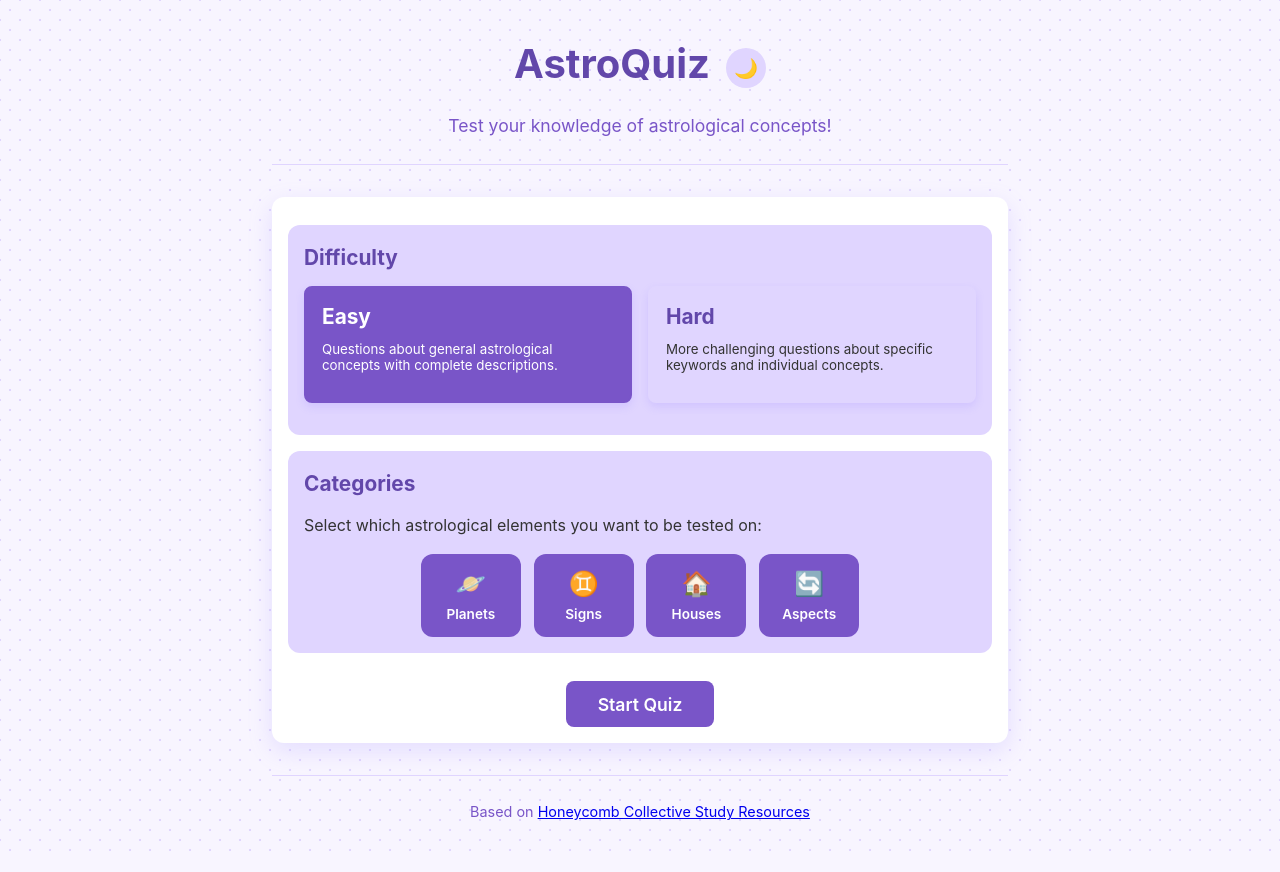
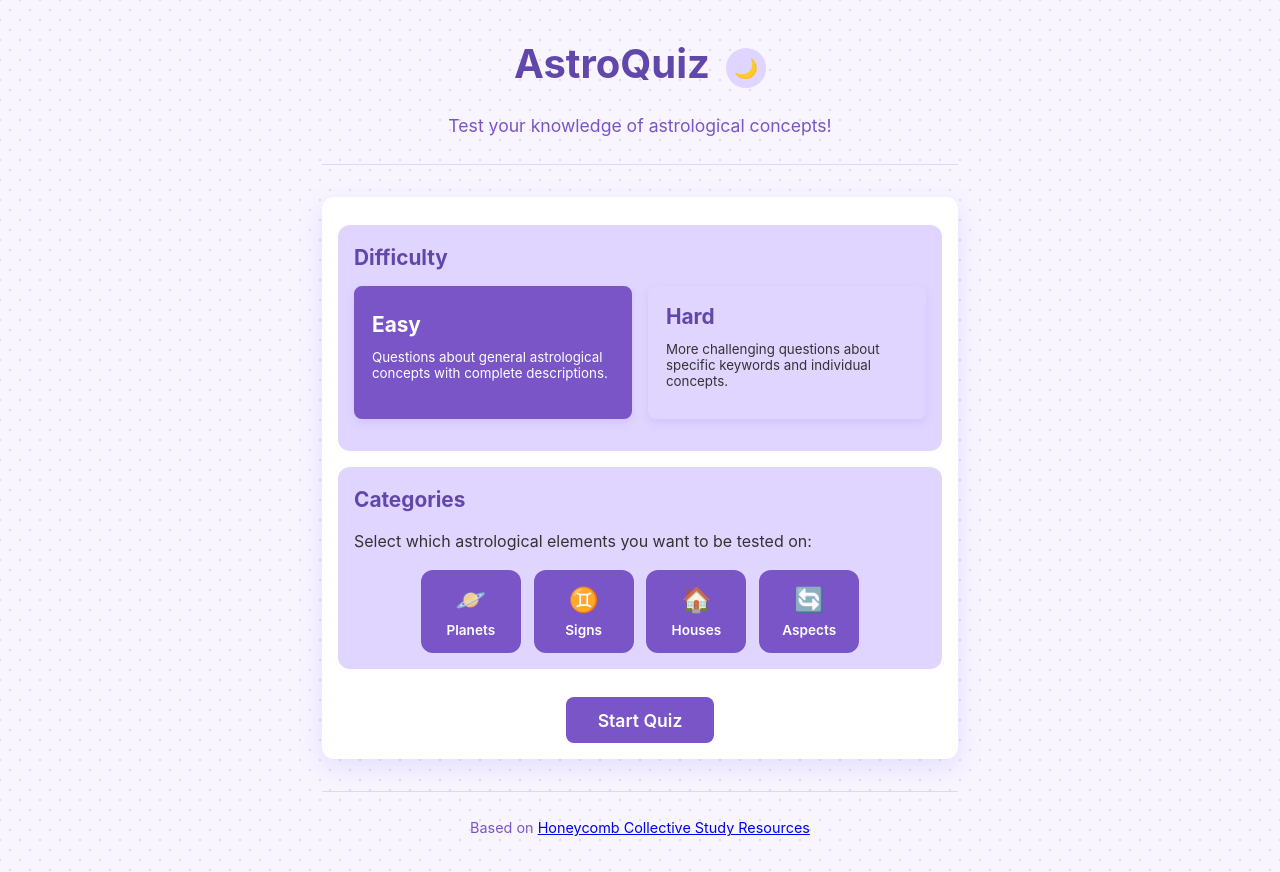
Before and after one commit to jmkawooya/AstroQuiz, a React (Vite) app: page / in a window 1280 px wide. Built offline with nearby package versions, Linux system fonts and the light colour scheme.

Commit message:
Reduce overall width of the quiz interface for better proportions

```diff
--- a/src/App.css
+++ b/src/App.css
@@ -69,7 +69,7 @@ body {
 
 /* App layout */
 .app {
-  max-width: 800px;
+  max-width: 700px;
   margin: 0 auto;
   padding: 2rem;
   display: flex;
@@ -422,6 +422,9 @@ body {
   box-shadow: 0 8px 24px var(--shadow-color);
   padding: 1rem;
   text-align: center;
+  max-width: 650px;
+  margin: 0 auto;
+  width: 100%;
 }
 
 .quiz-start h2 {
```
